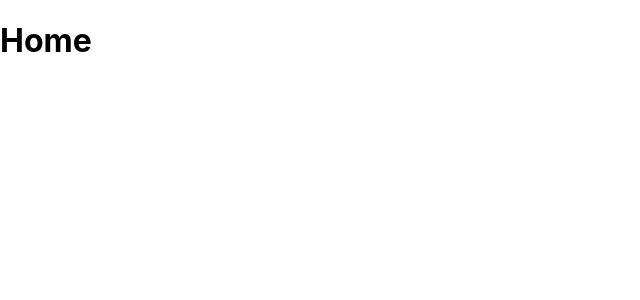
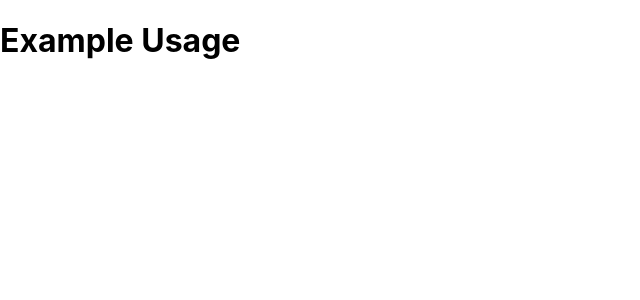
Before and after one commit to BouraOS/reactjs-reusable-component, a React (Create React App) app: page / in a window 1280 px wide. Shown: the top 300 px of the page, without its empty margins (0-640 px from the left). Built offline with nearby package versions, Linux system fonts and the light colour scheme.

Commit message:
Add Home component and update App.js to include routing; enhance CustomButton with JSX import

```diff
--- a/src/App.js
+++ b/src/App.js
@@ -1,10 +1,9 @@
 import { BrowserRouter, Route, Routes } from "react-router";
 import "./App.css";
 import TaskManager from "./permissions/TaskManager";
+import React from "react";
+import Home from "./Home";
 
-function Home() {
-  return <h1>Home</h1>;
-}
 function RecentActivity() {
   return (
     <>
--- a/src/Button/CustomButton.tsx
+++ b/src/Button/CustomButton.tsx
@@ -1,4 +1,4 @@
-import React from "react";
+import React, { JSX } from "react";
 
 interface CustomButtonProps {
   children: React.ReactNode;
--- /dev/null
+++ b/src/Home.jsx
@@ -0,0 +1,11 @@
+import React from "react";
+
+const Home = () => {
+  return (
+    <div>
+      <h1>Example Usage</h1>
+    </div>
+  );
+};
+
+export default Home;
```
